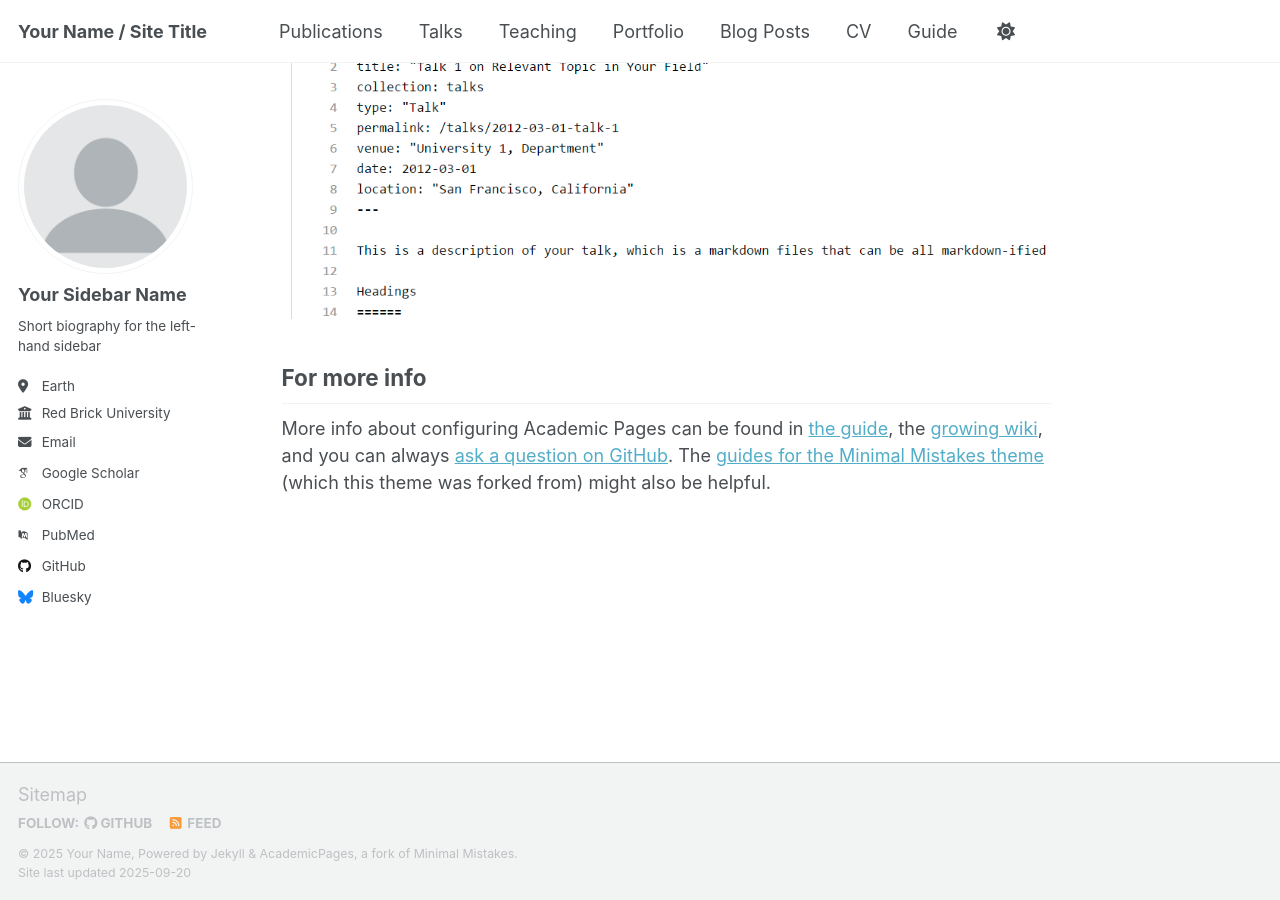
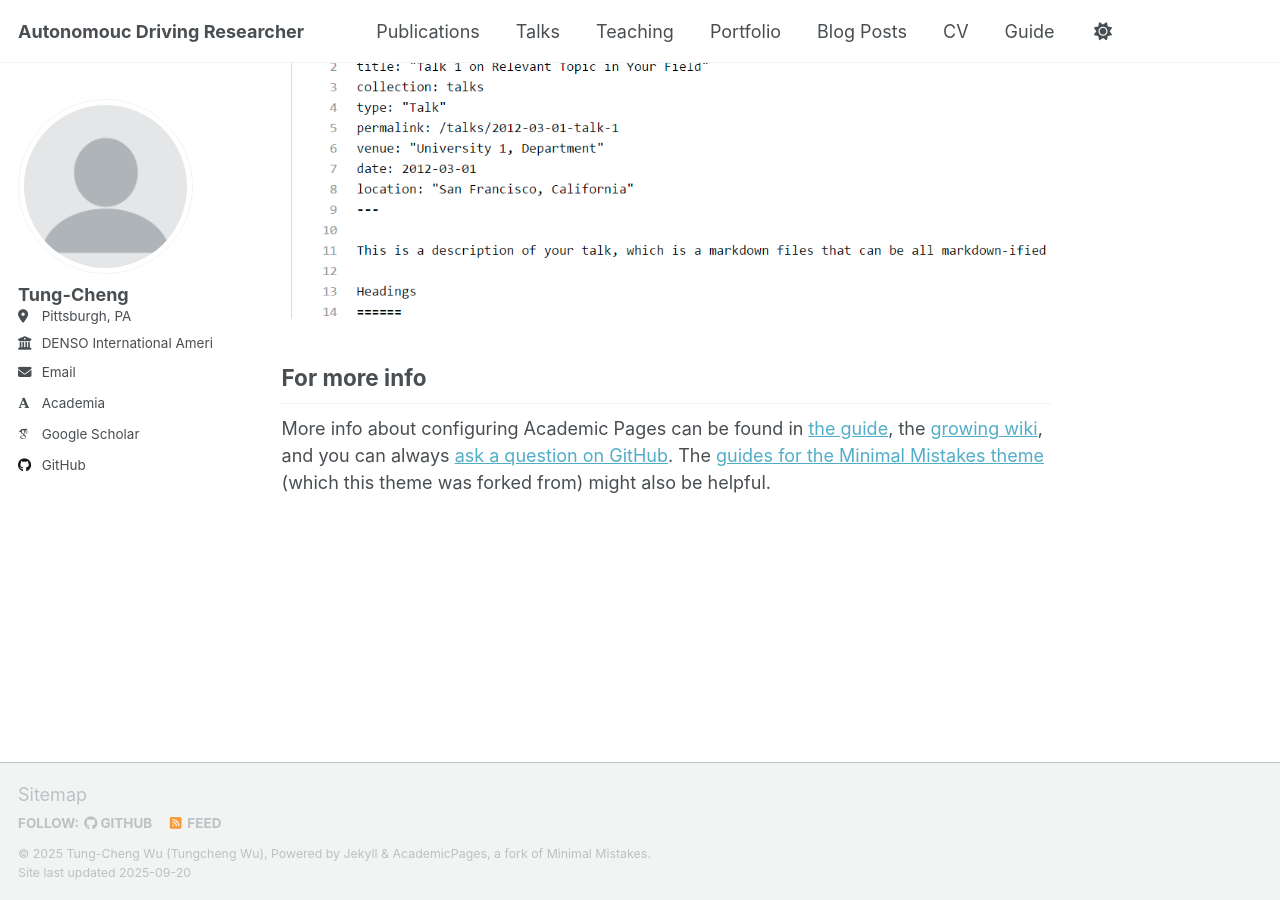
Before and after one commit to ChampDBG/champdbg.github.io, a Jekyll site: the page built from _pages/about.md, in a window 1280 px wide and 900 px high, scrolled down 2880 px. Built offline with Jekyll 4.4.1, drawn with Linux system fonts in a browser that asks for light colours; some web fonts are replaced; a script that is not in the unit is left out.

Commit message:
update basic information

```diff
--- a/_config.yml
+++ b/_config.yml
@@ -9,14 +9,14 @@
 # Basic Site Settings
 locale                   : "en-US"
 site_theme               : "default" # Currently available options are "default", "air"
-title                    : "Your Name / Site Title"
+title                    : "Autonomouc Driving Researcher"
 title_separator          : "-"
-name                     : &name "Your Name"
-description              : &description "Your Name's academic portfolio"   # Update this with a general description of your site, this is the default if not overridden by a page
-url                      : https://academicpages.github.io # The base hostname & protocol for your site e.g. "https://[your GitHub username].github.io",
+name                     : &name "Tung-Cheng Wu (Tungcheng Wu)"
+description              : &description "Tungcheng's academic portfolio"   # Update this with a general description of your site, this is the default if not overridden by a page
+url                      : https://champdbg.github.io # The base hostname & protocol for your site e.g. "https://[your GitHub username].github.io",
                                                            # or if you already have some other page hosted on Github then use "https://[your GitHub username].github.io/[Your Repo Name]"
 baseurl                  : "" # the subpath of your site, e.g. "/blog"
-repository               : "academicpages/academicpages.github.io"
+repository               : "champdbg/champdbg.github.io"
 
 # Site Author - The following control what appear as part of the author content on the side bar.
 #               If a field is blank the icon and link will not appear, otherwise it will be shown.
@@ -24,23 +24,23 @@ repository               : "academicpages/academicpages.github.io"
 author:
   # Biographic information
   avatar           : "profile.png"
-  name             : "Your Sidebar Name"
+  name             : "Tung-Cheng"
   pronouns         : # example: "she/her"
-  bio              : "Short biography for the left-hand sidebar"
-  location         : "Earth"
-  employer         : "Red Brick University"
+  bio              : # "Short biography for the left-hand sidebar"
+  location         : "Pittsburgh, PA"
+  employer         : "DENSO International America, Inc."
   uri              : # URL
-  email            : "none@example.org"
+  email            : "tung.cheng.wu@gmail.com"
 
   # Academic websites
-  academia         : # URL
+  academia         : https://openreview.net/profile?id=%7ETung-Cheng_Wu1
   arxiv            : # URL - Update with the correct link to your profile
-  googlescholar    : "https://scholar.google.com/citations?user=PS_CX0AAAAAJ"
+  googlescholar    : "https://scholar.google.com/citations?user=gUQJMkoAAAAJ&hl=zh-TW&authuser=1"
   inspire-hep      : # URL
   impactstory      : # URL
-  orcid            : "http://orcid.org/yourorcidurl"
+  orcid            : # "http://orcid.org/yourorcidurl"
   semantic         : # URL
-  pubmed           : "https://www.ncbi.nlm.nih.gov/pubmed/?term=john+snow"
+  pubmed           : # "https://www.ncbi.nlm.nih.gov/pubmed/?term=john+snow"
   researchgate     : # URL
   scopus           : # URL
 
@@ -54,7 +54,7 @@ author:
 
   # Social media
   artstation       : # Username
-  bluesky          : "bsky.app" # Replace this with you Bluesky username
+  bluesky          : # "bsky.app" # Replace this with you Bluesky username
   facebook         : # Username
   flickr           : # Username
   foursquare       : # Username
```
